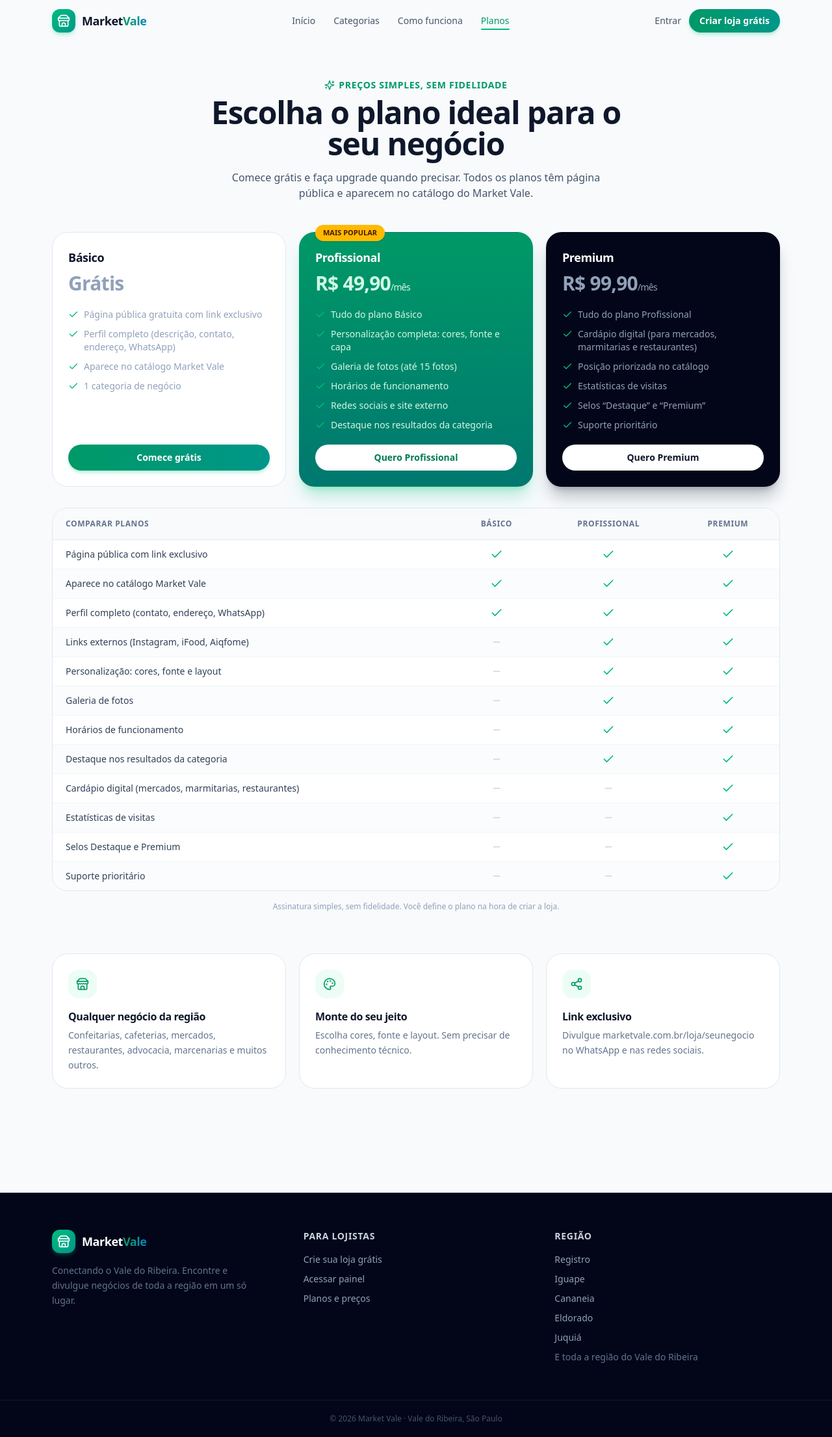
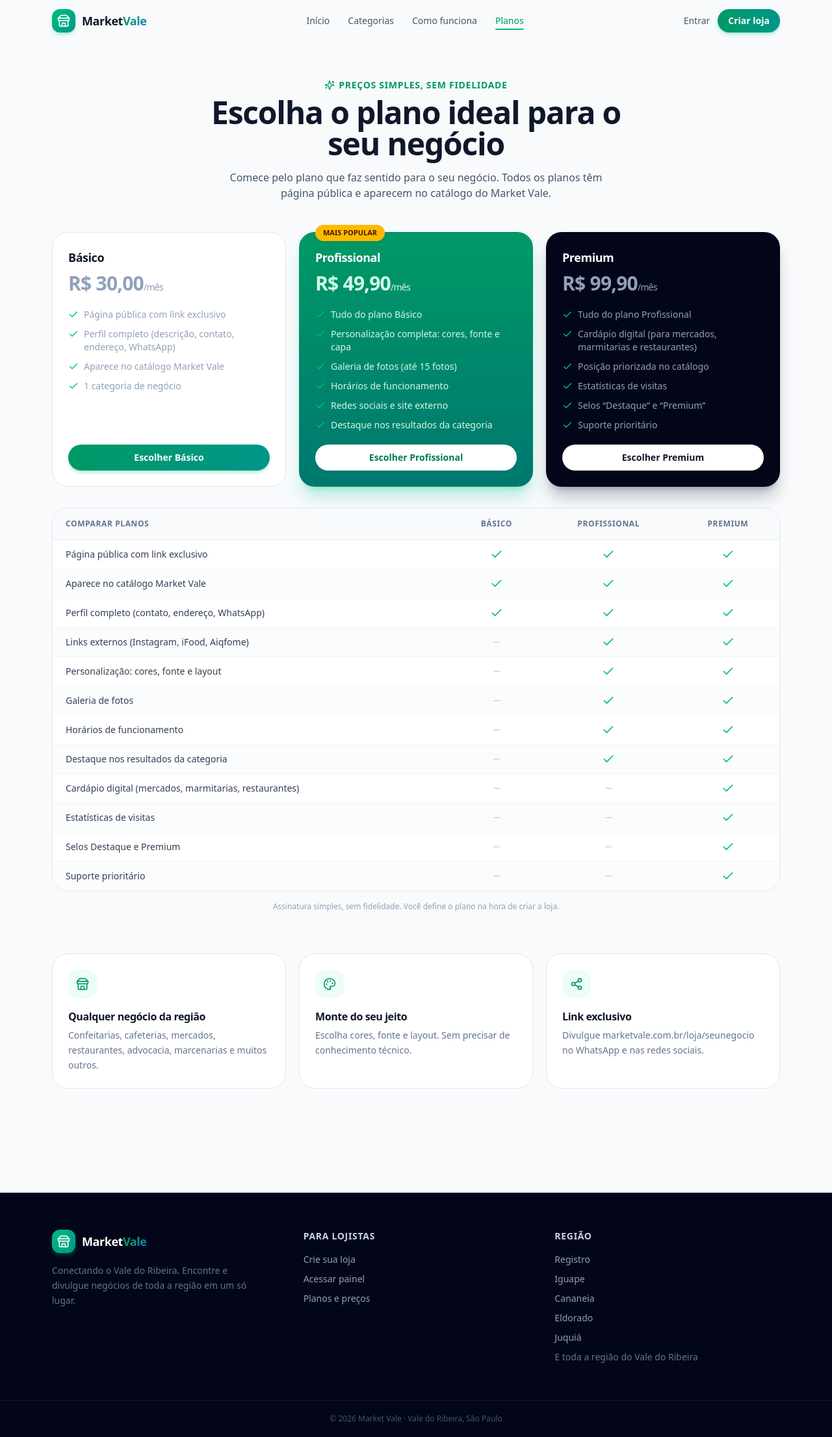
Before and after one commit to jaobieldias18-oss/Market-Vale, a Next.js app: page /planos in a window 1280 px wide. Shown: the whole page at 65% size. Built offline with nearby package versions, Linux system fonts and the light colour scheme; no server answers.

Commit message:
feat: plano Basico agora custa R$ 30 - removeu plano gratuito

```diff
--- a/src/app/admin/page.tsx
+++ b/src/app/admin/page.tsx
@@ -51,7 +51,7 @@ export default function AdminOverview() {
         <div className="rounded-2xl border border-slate-200 bg-white p-6">
           <h2 className="font-semibold text-slate-800">Planos</h2>
           <ul className="mt-4 space-y-2 text-sm text-slate-600">
-            <li className="flex justify-between"><span>Básico (grátis)</span><span className="font-semibold">{planCount.basico}</span></li>
+            <li className="flex justify-between"><span>Básico</span><span className="font-semibold">{planCount.basico}</span></li>
             <li className="flex justify-between"><span>Profissional</span><span className="font-semibold">{planCount.profissional}</span></li>
             <li className="flex justify-between"><span>Premium</span><span className="font-semibold">{planCount.premium}</span></li>
           </ul>
--- a/src/app/cadastro/page.tsx
+++ b/src/app/cadastro/page.tsx
@@ -52,11 +52,11 @@ export default function CadastroPage() {
           <Store className="size-6" />
         </span>
         <h1 className="mt-4 text-3xl font-extrabold tracking-tight text-slate-900">
-          Crie sua loja grátis
+          Crie sua loja
         </h1>
         <p className="mt-2 max-w-xl text-slate-500">
-          Escolha o plano que faz sentido para o seu negócio. Você pode começar
-          grátis e fazer upgrade quando quiser.
+          Escolha o plano que faz sentido para o seu negócio. Você pode
+          começar pelo Básico e fazer upgrade quando quiser.
         </p>
       </div>
 
--- a/src/app/login/page.tsx
+++ b/src/app/login/page.tsx
@@ -80,7 +80,7 @@ function LoginForm() {
         <p className="mt-6 text-center text-sm text-slate-500">
           Ainda não tem conta?{" "}
           <Link href="/cadastro" className="font-medium text-emerald-600 hover:underline">
-            Cadastre-se grátis
+            Cadastre-se
           </Link>
         </p>
       </div>
--- a/src/app/page.tsx
+++ b/src/app/page.tsx
@@ -102,7 +102,7 @@ export default async function HomePage() {
 
           <p className="animate-fade-up mx-auto mt-6 max-w-2xl text-lg leading-relaxed text-slate-600">
             Encontre confeitarias, cafeterias, advocacia, mercados e muito mais.
-            E se você é lojista, crie o seu site grátis em minutos.
+            E se você é lojista, crie o seu site em minutos.
           </p>
 
           <div className="animate-fade-up mx-auto mt-10 max-w-2xl">
@@ -114,7 +114,7 @@ export default async function HomePage() {
               href="/cadastro"
               className="group flex items-center gap-2 rounded-full bg-gradient-to-r from-emerald-600 to-teal-600 px-7 py-3.5 text-base font-semibold text-white shadow-lg shadow-emerald-500/30 transition hover:shadow-xl hover:shadow-emerald-500/40"
             >
-              Cadastre minha loja grátis
+              Cadastre minha loja
               <ArrowRight className="size-4 transition group-hover:translate-x-0.5" />
             </Link>
             <Link
--- a/src/app/planos/page.tsx
+++ b/src/app/planos/page.tsx
@@ -23,7 +23,7 @@ export default function PlanosPage() {
             Escolha o plano ideal para o seu negócio
           </h1>
           <p className="mx-auto mt-4 max-w-xl text-slate-600">
-            Comece grátis e faça upgrade quando precisar. Todos os planos têm
+            Comece pelo plano que faz sentido para o seu negócio. Todos os planos têm
             página pública e aparecem no catálogo do Market Vale.
           </p>
         </div>
--- a/src/components/footer.tsx
+++ b/src/components/footer.tsx
@@ -26,7 +26,7 @@ export default function Footer() {
           <ul className="mt-4 space-y-2.5 text-sm">
             <li>
               <Link href="/cadastro" className="transition hover:text-emerald-400">
-                Crie sua loja grátis
+                Crie sua loja
               </Link>
             </li>
             <li>
--- a/src/components/navbar.tsx
+++ b/src/components/navbar.tsx
@@ -115,7 +115,7 @@ export default function Navbar() {
                 href="/cadastro"
                 className="rounded-full bg-gradient-to-r from-emerald-600 to-teal-600 px-4 py-2 text-sm font-semibold text-white shadow-md shadow-emerald-500/25 transition hover:shadow-lg hover:shadow-emerald-500/30"
               >
-                Criar loja grátis
+                Criar loja
               </Link>
             </>
           )}
@@ -200,7 +200,7 @@ export default function Navbar() {
                   onClick={() => setOpen(false)}
                   className="mt-1 block rounded-xl bg-gradient-to-r from-emerald-600 to-teal-600 px-3 py-2.5 text-center text-sm font-semibold text-white"
                 >
-                  Criar loja grátis
+                  Criar loja
                 </Link>
               </>
             )}
--- a/src/components/plan-cards.tsx
+++ b/src/components/plan-cards.tsx
@@ -81,14 +81,8 @@ export default function PlanCards({
                 )}
               </div>
               <p className={`mt-2 text-3xl font-extrabold tracking-tight ${highlightLabel}`}>
-                {price === 0 ? (
-                  "Grátis"
-                ) : (
-                  <>
-                    {formatPrice(price)}
-                    <span className={`text-sm font-medium ${highlightLabel}`}>/mês</span>
-                  </>
-                )}
+                {formatPrice(price)}
+                <span className={`text-sm font-medium ${highlightLabel}`}>/mês</span>
               </p>
               <ul className="mt-5 flex-1 space-y-2.5 text-sm">
                 {(plan.features as string[]).map((feature) => (
@@ -118,7 +112,7 @@ export default function PlanCards({
                         : "bg-white text-emerald-700 hover:bg-emerald-50"
                   }`}
                 >
-                  {plan.id === "basico" ? "Comece grátis" : `Quero ${plan.name}`}
+                  {plan.id === "basico" ? "Escolher Básico" : `Escolher ${plan.name}`}
                 </span>
               )}
             </Clickable>
--- a/src/components/plans-section.tsx
+++ b/src/components/plans-section.tsx
@@ -44,7 +44,7 @@ export default function PlansSection({ store, plans }: { store: Store; plans: Pl
       <div className="text-center">
         <h1 className="text-3xl font-bold text-slate-900">Escolha o plano ideal</h1>
         <p className="mx-auto mt-2 max-w-xl text-slate-500">
-          Comece grátis e faça upgrade quando quiser para personalizar ainda mais o seu site.
+          Escolha o plano que combina com o seu negócio e faça upgrade quando quiser.
         </p>
       </div>
 
@@ -74,14 +74,8 @@ export default function PlansSection({ store, plans }: { store: Store; plans: Pl
               )}
               <h2 className="text-xl font-bold">{plan.name}</h2>
               <p className="mt-2 text-3xl font-extrabold">
-                {price === 0 ? (
-                  "Grátis"
-                ) : (
-                  <>
-                    {formatPrice(price)}
-                    <span className="text-sm font-medium">/mês</span>
-                  </>
-                )}
+                {formatPrice(price)}
+                <span className="text-sm font-medium">/mês</span>
               </p>
               <ul className="mt-6 flex-1 space-y-2.5 text-sm">
                 {(plan.features as string[]).map((feature) => (
--- a/src/lib/constants.ts
+++ b/src/lib/constants.ts
@@ -4,9 +4,9 @@ export const PLANS: Plan[] = [
   {
     id: "basico",
     name: "Básico",
-    price_monthly: 0,
+    price_monthly: 30,
     features: [
-      "Página pública gratuita com link exclusivo",
+      "Página pública com link exclusivo",
       "Perfil completo (descrição, contato, endereço, WhatsApp)",
       "Aparece no catálogo Market Vale",
       "1 categoria de negócio",
```
